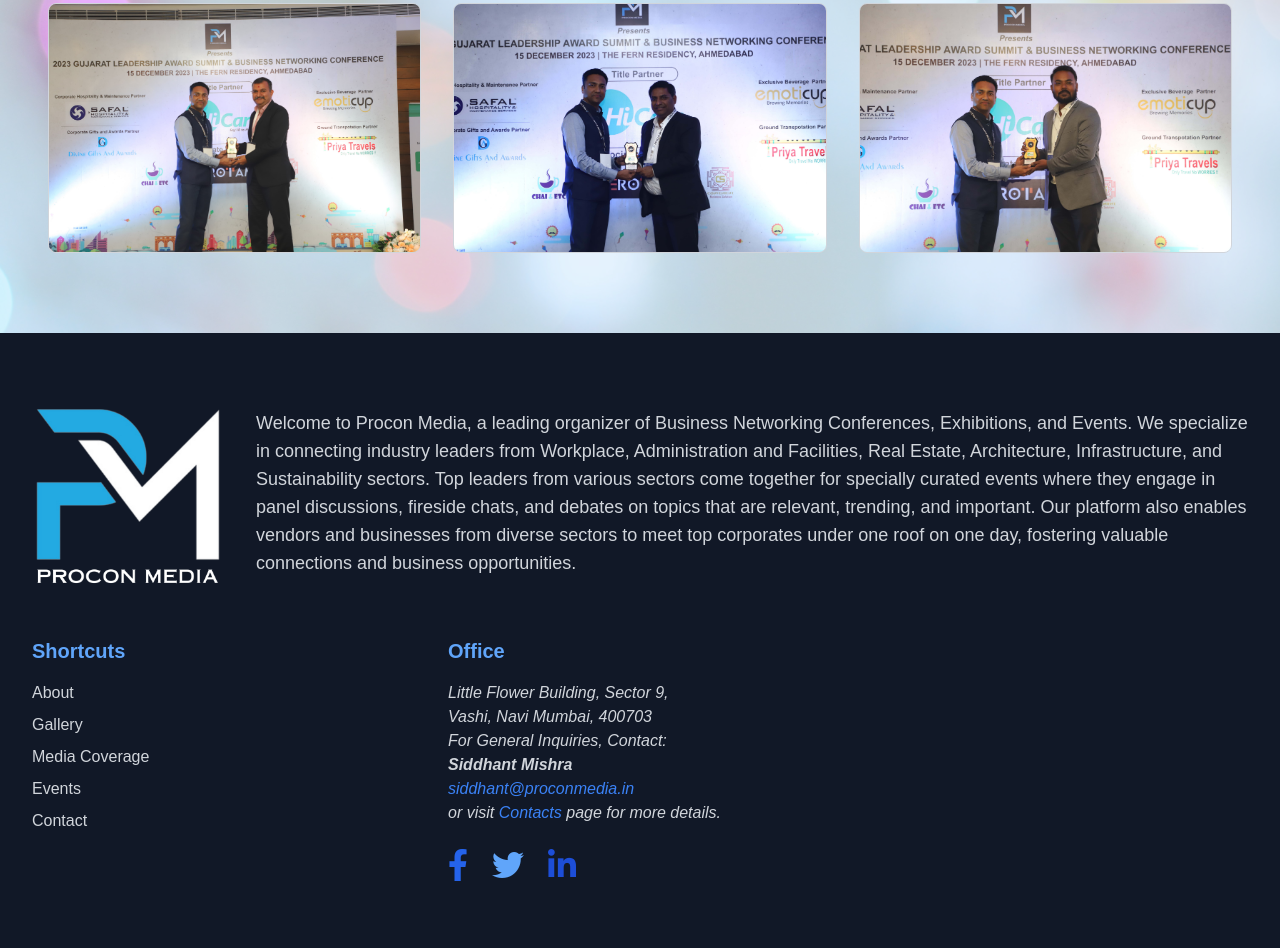
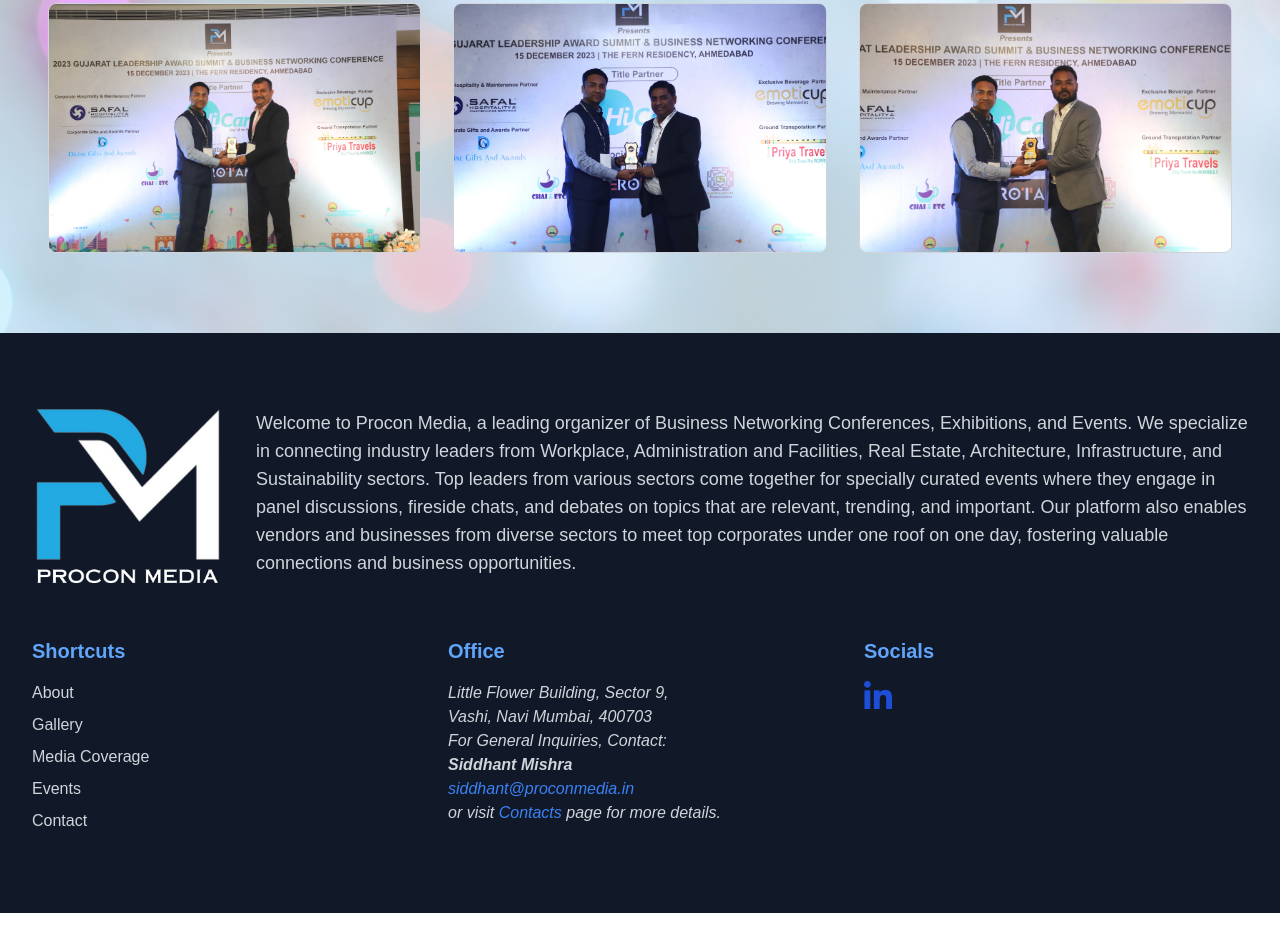
Before and after one commit to saoodghare08/Procon-Media, a website: page Navbar/Events/Ahmedabad.html in a window 1280 px wide. Shown: the part 2161-3109 px from the top of the page. After the commit the page ends 3074 px from the top, so only its background shows below. Drawn offline with nearby package versions, Linux system fonts and the light colour scheme.

Commit message:
linkedIn link update

```diff
--- a/Navbar/Events/Ahmedabad.html
+++ b/Navbar/Events/Ahmedabad.html
@@ -197,17 +197,13 @@
                 <p><a href="mailto:siddhant@proconmedia.in" class="text-blue-500 hover:underline">siddhant@proconmedia.in</a></p>
                 <p>or visit <a href="Navbar/contact.html" class="text-blue-500 hover:underline">Contacts</a> page for more details.</p>
               </address>
-              <div class="flex space-x-6">
-                <a href="#" class="text-blue-600 hover:text-blue-800 hover-effect" aria-label="Facebook">
-                  <i class="fab fa-facebook-f fa-2x"></i>
-                </a>
-                <a href="#" class="text-blue-400 hover:text-blue-600 hover-effect" aria-label="Twitter">
-                  <i class="fab fa-twitter fa-2x"></i>
-                </a>
-                <a href="#" class="text-blue-700 hover:text-blue-900 hover-effect" aria-label="LinkedIn">
-                  <i class="fab fa-linkedin-in fa-2x"></i>
-                </a>
-              </div>
+            </div>
+            <div class="flex flex-col">
+              <h3 class="text-xl font-semibold text-blue-400 mb-4">Socials</h3>
+              <a href="https://www.linkedin.com/company/procon-media/" class="text-blue-700 hover:text-blue-900 hover-effect" aria-label="LinkedIn">
+                <i class="fab fa-linkedin-in fa-2x"></i>
+              </a>
+            </div>
             </div>
           </div>
         </div>
```
Also changed, not shown: Navbar/Events & Entertainments.html (+7 -11 lines), Navbar/Events/Chandigarh.html (+7 -11 lines), Navbar/Events/Jaipur.html (+7 -11 lines), Navbar/Events/Mumbai.html (+7 -11 lines), Navbar/Events/Pune.html (+7 -11 lines), Navbar/Events/Rajasthan.html (+7 -11 lines), Navbar/about.html (+7 -11 lines), Navbar/contact.html (+7 -11 lines), Navbar/gallery.html (+7 -11 lines), Navbar/media.html (+7 -11 lines).
